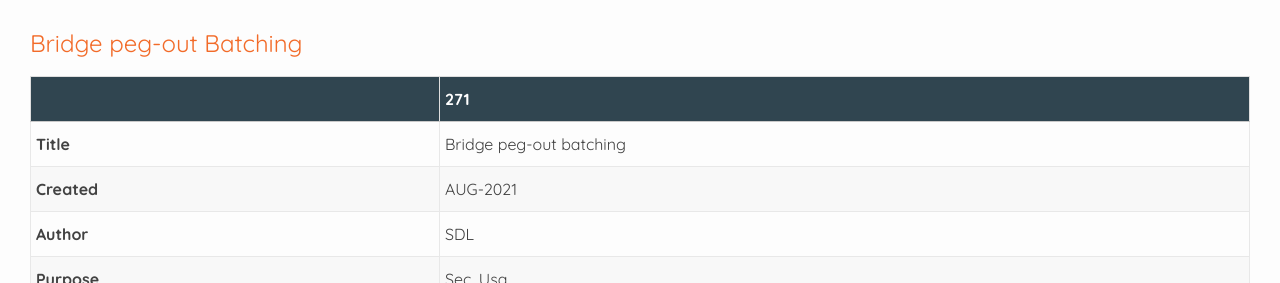
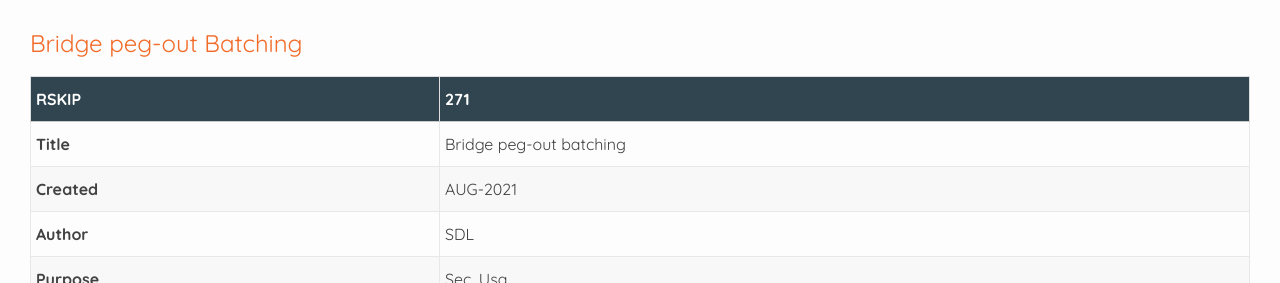
Before and after one commit to rsksmart/RSKIPs, a Jekyll site: the page built from IPs/RSKIP271.md, in a window 1280 px wide and 900 px high. Shown: the part 193-476 px from the top of the window. Built offline with Jekyll 4.4.1, drawn with Linux system fonts in a browser that asks for light colours; our own code applies the rules of GitHub Pages for plain Markdown files.

Commit message:
Update RSKIP271.md

```diff
--- a/IPs/RSKIP271.md
+++ b/IPs/RSKIP271.md
@@ -12,7 +12,7 @@ created: 2021-08
 # Bridge peg-out Batching
 
 
-|          | 271 |
+|  **RSKIP**        | 271 |
 | :------------ |:-------------|
 |**Title**      |Bridge peg-out batching|
 |**Created**    |AUG-2021 |
```
